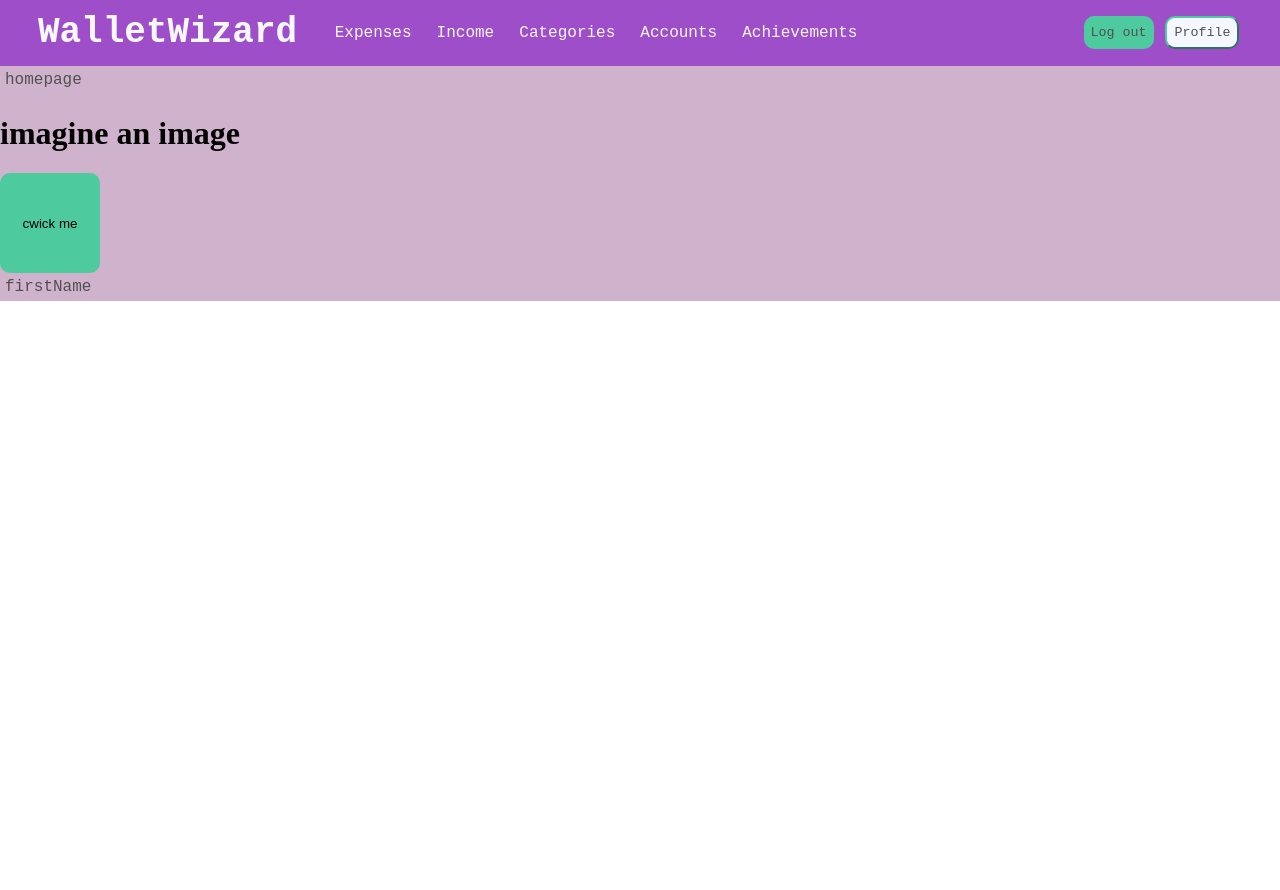
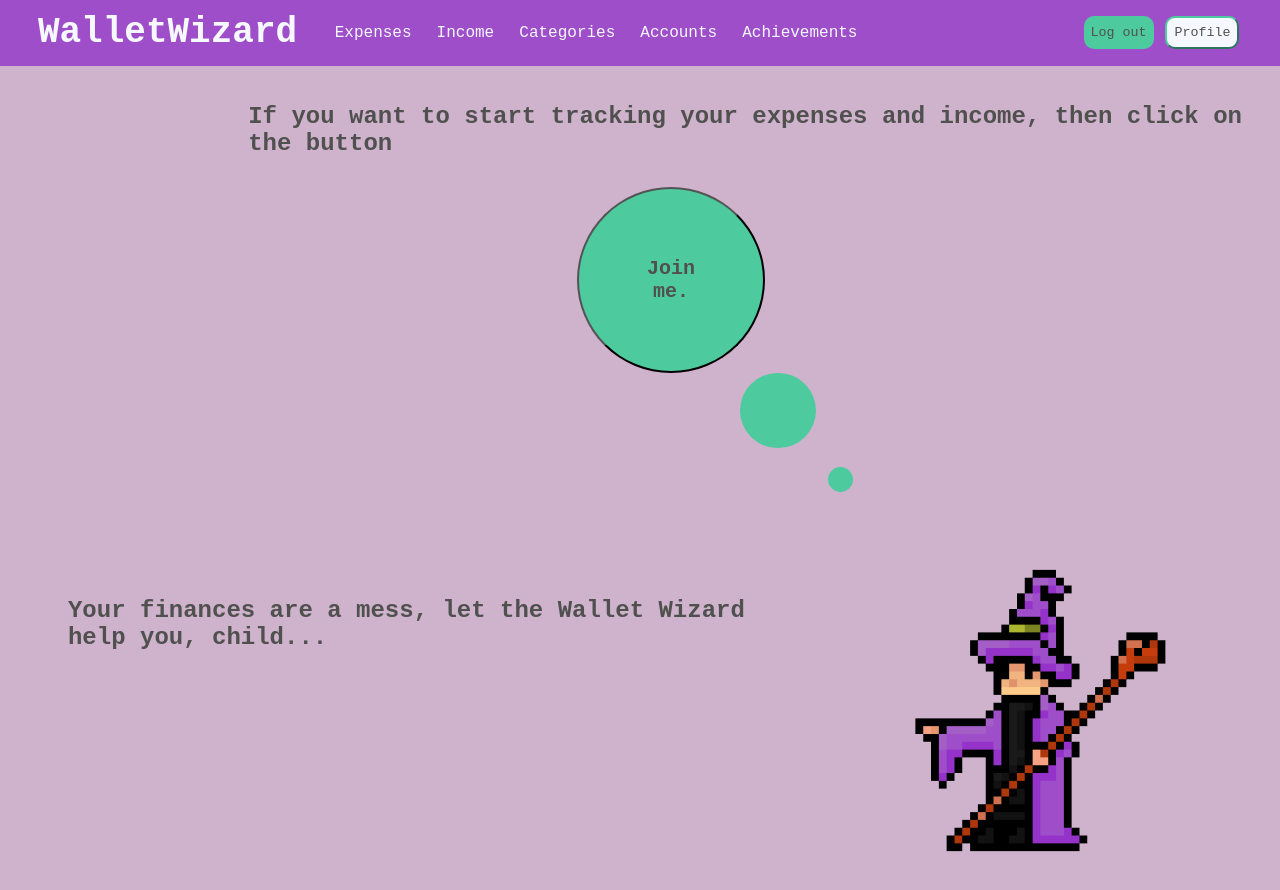
Before and after one commit to yyong1/wallet-wizard-React, a React (Create React App) app: page / in a window 1280 px wide. Shown: the top 890 px of the page. Before the commit the page ends 800 px from the top, so only its background shows below. Built offline with nearby package versions, Linux system fonts and the light colour scheme.

Commit message:
homepage is okayish

```diff
--- a/src/App.js
+++ b/src/App.js
@@ -9,6 +9,7 @@ function App() {
         <Navbar />
         <div>
           <Homepage />
+
         </div>
 
     </div>
--- a/src/components/homepage/Homepage.css
+++ b/src/components/homepage/Homepage.css
@@ -1,6 +1,35 @@
-.homepage{
-    padding: 30% auto;
-    max-width: 100%;
-    max-height: 100%;
-    background-color: var(--secondary);
+.homepage {
+  padding: 1%;
+  max-width: 100%;
+  max-height: 100%;
+  background-color: var(--secondary);
 }
+
+.homepage button {
+
+  width: min-content;
+  height: min-content;
+  border-radius: 100%;
+  background-color: var(--accent-primary);
+  margin-top: 2%;
+  margin-left: 45%;
+  padding: 5%;
+}
+
+.homepage .bubble {
+  width: min-content;
+  height: min-content;
+  border-radius: 100%;
+  background-color: var(--accent-primary);
+  margin-left: auto;
+  margin-right: 36%;
+  padding: 3%;
+}
+/*
+.homepage .wizard {
+  // margin-right: 1vmax;
+  margin-left: 55%;
+  margin-right: 20%;
+  padding: 0;
+}
+*/
--- a/src/components/homepage/Homepage.js
+++ b/src/components/homepage/Homepage.js
@@ -1,19 +1,34 @@
+import logo from '../../bigwiz.png';
 import './Homepage.css'
 import { useState } from 'react';
 
 const Homepage = () => {
     const [name, setName] = useState('firstName');
-    const handleClick=()=>{
+    const handleClick = () => {
         setName('secondName');
     }
+    const par = "Your finances are a mess, let the Wallet Wizard help you, child...";
+    const par2 = "If you want to start tracking your expenses and income, then click on the button ";
 
     return (
         <div className="homepage">
-            <p>homepage</p>
-            <h1>imagine an image</h1>
-            <button className='primary' style={{width:"100px", height:"100px"}} onClick={handleClick}>cwick me</button>
-            <p>{name}</p>
+            <div style={{ height: "20px" }}></div>
+            <h2 style={{ marginLeft: "18vmax" }}>{par2}</h2>
+            <div>
+                <button onClick={handleClick}>
+                    <h2>
+                        Join me.
+                    </h2>
+                </button>
+                <div className='bubble'></div>
+                <div className='bubble' style={{ padding: "1%", marginRight: "33%", marginTop: "1.5%" }}></div>
+                <div style={{ display: "flex", justifyContent: "flex-start" }}>
+                    <h2 style={{ marginTop: "8%", marginLeft: "4%" }}>{par}</h2>
+                    <img src={logo} className='wizard'></img>
+                </div>
+            </div>
         </div>
+
     );
 }
 
```
Also changed, not shown: src/bigwiz.png (added).
